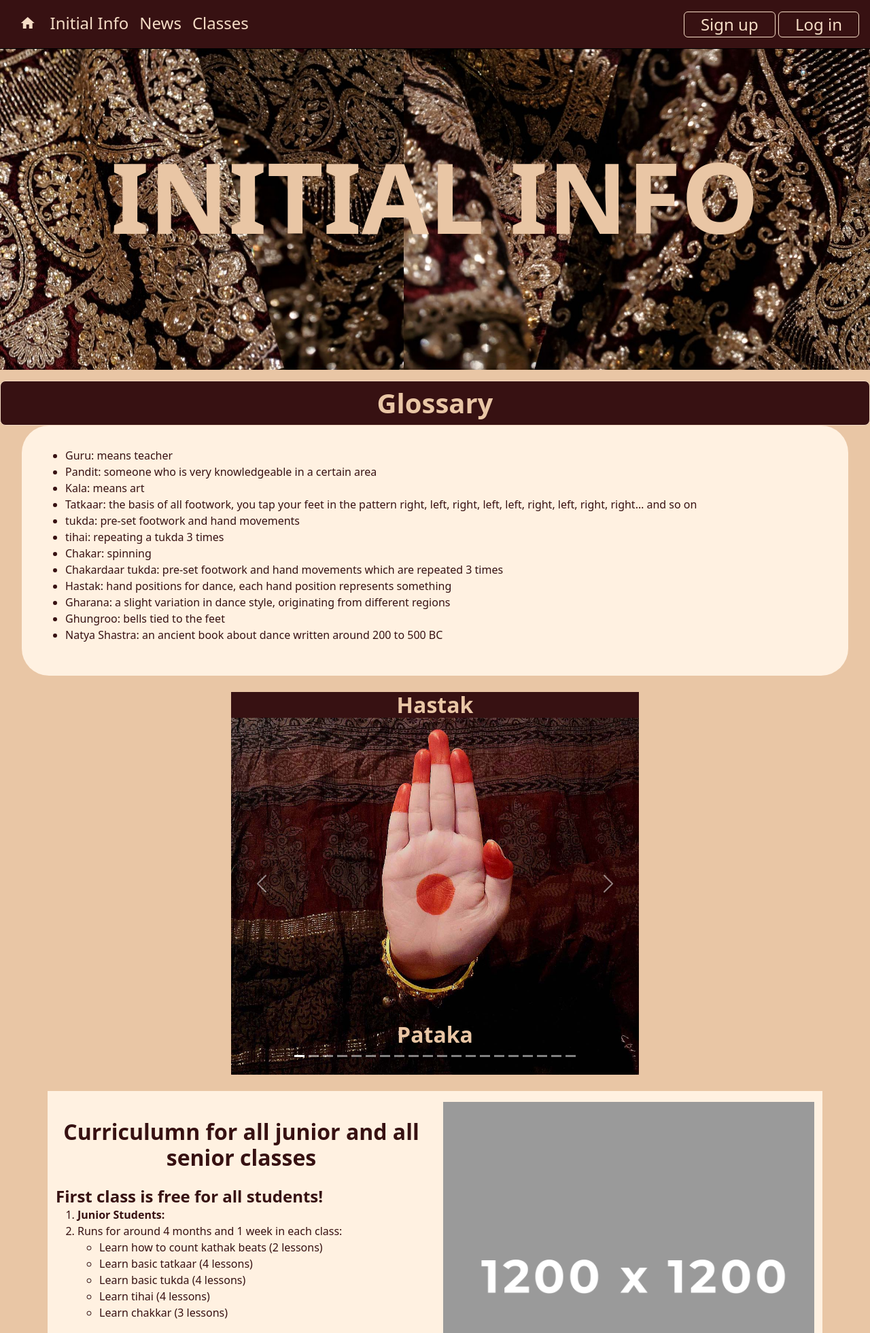
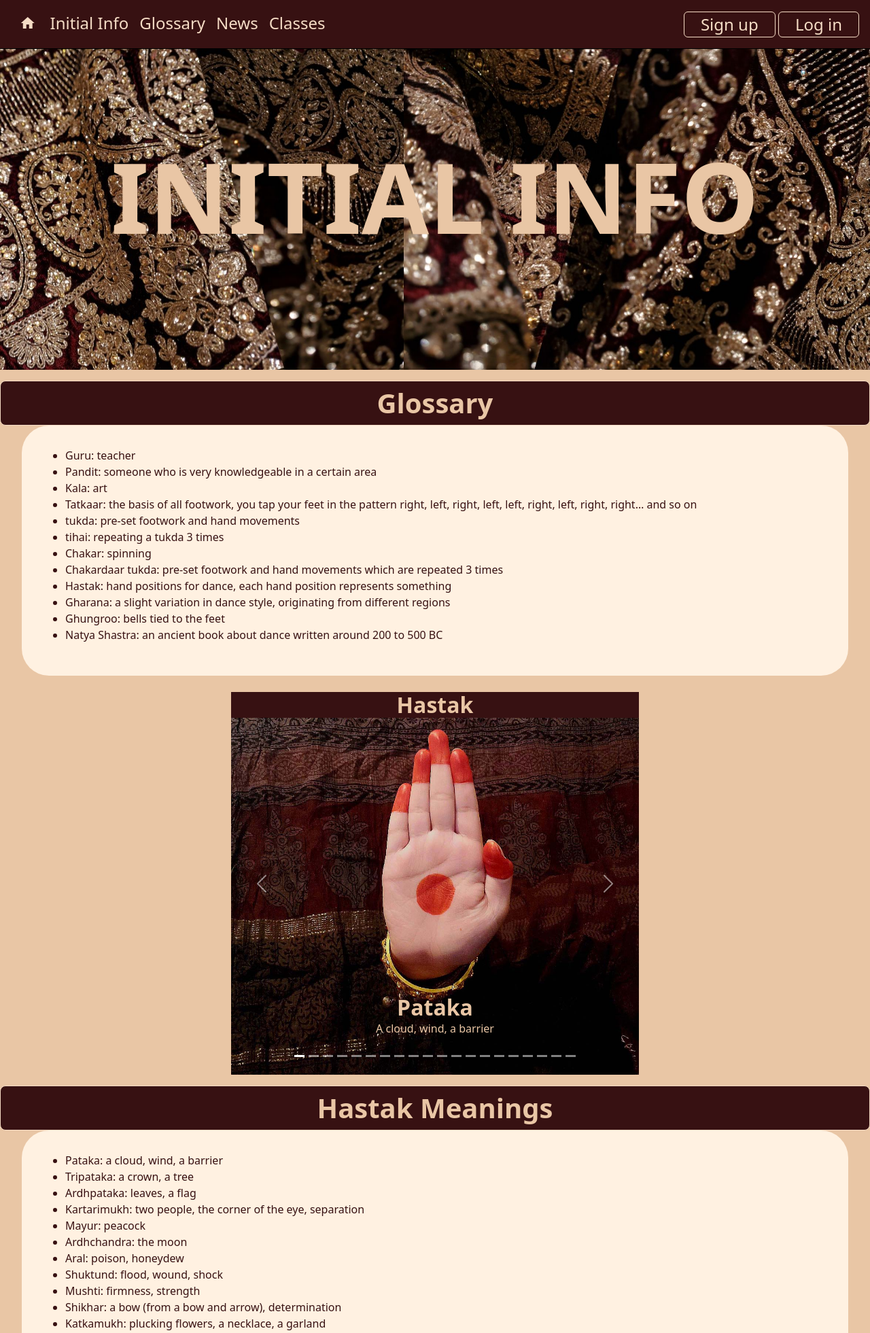
Before and after one commit to 4rush1/KalaDanceProject, a Flask app: page /initialinfo in a window 1280 px wide, after a click on "Glossary". Shown: the top 1961 px of the page at 68% size. Run offline with Flask 3, Linux system fonts and the light colour scheme.

Commit message:
Created a collapse button with meanings for the hastak. Now I am considering to include the meaning as a part of the caption. I also managed to make my glossary table work

```diff
--- a/server.py
+++ b/server.py
@@ -22,8 +22,17 @@ def index():
 
 # INITIAL INFO PAGE
 @app.route('/initialinfo')
-def BeginnerInfo():
+def InitialInfo():
     return render_template("initial_info.html")
+
+@app.route('/glossary')
+def glossary():
+    sql = "select word_id, word, pronunciation, meaning from glossary"
+    values_tuple=()
+    result = run_search_query_tuples(sql, values_tuple, db_path, True)
+    for k in result:
+        print(k['word'])
+    return render_template("glossary.html", glossary=result)
 
 # NEWS PAGE
 @app.route('/news')
--- a/static/StyleSheet.css
+++ b/static/StyleSheet.css
@@ -182,7 +182,7 @@ li{
     margin-top: 1em;
  }
 
-.glossary{
+.collapse-area{
     border: 0px solid blue;
     background-color: var(--almond);
     margin-left: 2em;
--- a/templates/initial_info.html
+++ b/templates/initial_info.html
@@ -25,11 +25,11 @@ INITIAL INFO
 <div class="container-collapse">
     <a class="btn btn-lg btn-outline d-grid py-2" data-bs-toggle="collapse" href="#collapse"><h3 class="special_text">Glossary</h3></a>
        <div id="collapse" class="collapse">
-           <div class="glossary">
+           <div class="collapse-area">
                <ul>
-                   <li>Guru: means teacher </li>
+                   <li>Guru: teacher </li>
                    <li>Pandit: someone who is very knowledgeable in a certain area </li>
-                   <li>Kala: means art </li>
+                   <li>Kala: art </li>
                    <li>Tatkaar: the basis of all footwork, you tap your feet in the
                        pattern right, left, right, left, left, right, left, right, right… and so on
                    <li>tukda: pre-set footwork and hand movements </li>
@@ -78,66 +78,121 @@ INITIAL INFO
                 <img class="img-fluid" src="static/images/hastak1.jpg">
                 <div class="carousel-caption">
                     <h3 class="special_text">Pataka</h3>
+                    <p class="special_text">A cloud, wind, a barrier </p>
                 </div>
             </div>
             <div class="carousel-item">
                 <img class="img-fluid" src="static/images/hastak2.jpg">
                 <div class="carousel-caption">
-                    <h3 class="special_text">Salwaar</h3>
+                    <h3 class="special_text">Tripataka</h3>
                 </div>
             </div>
             <div class="carousel-item">
                 <img class="img-fluid" src="static/images/hastak3.jpg">
                 <div class="carousel-caption">
-                    <h3 class="special_text">Ghungroo</h3>
+                    <h3 class="special_text">Ardhpataka</h3>
                 </div>
             </div>
             <div class="carousel-item">
                 <img class="img-fluid" src="static/images/hastak4.jpg">
                 <div class="carousel-caption">
-                    <h3 class="special_text">Ghungroo</h3>
+                    <h3 class="special_text">Kartarimukh</h3>
                 </div>
             </div>
             <div class="carousel-item">
                 <img class="img-fluid" src="static/images/hastak5.jpg">
                 <div class="carousel-caption">
-                    <h3 class="special_text">Ghungroo</h3>
+                    <h3 class="special_text">Mayur</h3>
                 </div>
             </div>
             <div class="carousel-item">
                 <img class="img-fluid" src="static/images/hastak6.jpg">
                 <div class="carousel-caption">
-                    <h3 class="special_text">Ghungroo</h3>
+                    <h3 class="special_text">Ardhchandra</h3>
                 </div>
             </div>
             <div class="carousel-item">
                 <img class="img-fluid" src="static/images/hastak7.jpg">
                 <div class="carousel-caption">
-                    <h3 class="special_text">Ghungroo</h3>
+                    <h3 class="special_text">Aral</h3>
                 </div>
             </div>
             <div class="carousel-item">
                 <img class="img-fluid" src="static/images/hastak8.jpg">
                 <div class="carousel-caption">
-                    <h3 class="special_text">Ghungroo</h3>
+                    <h3 class="special_text">Shuktund</h3>
                 </div>
             </div>
             <div class="carousel-item">
                 <img class="img-fluid" src="static/images/hastak9.jpg">
                 <div class="carousel-caption">
-                    <h3 class="special_text">Ghungroo</h3>
+                    <h3 class="special_text">Mushti</h3>
                 </div>
             </div>
             <div class="carousel-item">
                 <img class="img-fluid" src="static/images/hastak10.jpg">
                 <div class="carousel-caption">
-                    <h3 class="special_text">Ghungroo</h3>
+                    <h3 class="special_text">Shikhar</h3>
                 </div>
             </div>
             <div class="carousel-item">
                 <img class="img-fluid" src="static/images/hastak11.jpg">
                 <div class="carousel-caption">
-                    <h3 class="special_text">Ghungroo</h3>
+                    <h3 class="special_text">Katkamukh</h3>
+                </div>
+            </div>
+            <div class="carousel-item">
+                <img class="img-fluid" src="static/images/hastak12.jpg">
+                <div class="carousel-caption">
+                    <h3 class="special_text">Soochi</h3>
+                </div>
+            </div>
+            <div class="carousel-item">
+                <img class="img-fluid" src="static/images/hastak13.jpg">
+                <div class="carousel-caption">
+                    <h3 class="special_text">Chandrakala</h3>
+                </div>
+            </div>
+            <div class="carousel-item">
+                <img class="img-fluid" src="static/images/hastak14.jpg">
+                <div class="carousel-caption">
+                    <h3 class="special_text">Sarpsheesh</h3>
+                </div>
+            </div>
+            <div class="carousel-item">
+                <img class="img-fluid" src="static/images/hastak15.jpg">
+                <div class="carousel-caption">
+                    <h3 class="special_text">Mrigasheesh</h3>
+                </div>
+            </div>
+            <div class="carousel-item">
+                <img class="img-fluid" src="static/images/hastak16.jpg">
+                <div class="carousel-caption">
+                    <h3 class="special_text">Sinhamukh</h3>
+                </div>
+            </div>
+            <div class="carousel-item">
+                <img class="img-fluid" src="static/images/hastak17.jpg">
+                <div class="carousel-caption">
+                    <h3 class="special_text">Alpadma</h3>
+                </div>
+            </div>
+            <div class="carousel-item">
+                <img class="img-fluid" src="static/images/hastak18.jpg">
+                <div class="carousel-caption">
+                    <h3 class="special_text">Chatur</h3>
+                </div>
+            </div>
+            <div class="carousel-item">
+                <img class="img-fluid" src="static/images/hastak19.jpg">
+                <div class="carousel-caption">
+                    <h3 class="special_text">Mukul</h3>
+                </div>
+            </div>
+            <div class="carousel-item">
+                <img class="img-fluid" src="static/images/hastak20.jpg">
+                <div class="carousel-caption">
+                    <h3 class="special_text">Hansaasya</h3>
                 </div>
             </div>
         </div>
@@ -149,6 +204,36 @@ INITIAL INFO
             <span class="carousel-control-next-icon"></span>
         </button>
     </div>
+</div>
+
+<div class="container-collapse">
+<a class="btn btn-lg btn-outline d-grid py-2" data-bs-toggle="collapse" href="#collapse"><h3 class="special_text">Hastak Meanings</h3></a>
+   <div id="collapse" class="collapse">
+       <div class="collapse-area">
+           <ul>
+               <li>Pataka: a cloud, wind, a barrier </li>
+               <li>Tripataka: a crown, a tree </li>
+               <li>Ardhpataka: leaves, a flag </li>
+               <li>Kartarimukh: two people, the corner of the eye, separation</li>
+               <li>Mayur: peacock </li>
+               <li>Ardhchandra: the moon</li>
+               <li>Aral: poison, honeydew </li>
+               <li>Shuktund: flood, wound, shock </li>
+               <li>Mushti: firmness, strength </li>
+               <li>Shikhar: a bow (from a bow and arrow), determination </li>
+               <li>Katkamukh: plucking flowers, a necklace, a garland </li>
+               <li>Soochi: god, the world, refusal, a statement </li>
+               <li>Chandrakala: a cresent moon </li>
+               <li>Sarpsheesh: a snake </li>
+               <li>Mrigasheesh: clothes, calling someone </li>
+               <li>Sinhamukh: a rabbit </li>
+               <li>Alpadma: a full-grown flower</li>
+               <li>Chatur: means proof</li>
+               <li>Mukul: lotus flower, food </li>
+               <li>Hansaasya: fire from candles, tying a thread, putting earrings on </li>
+           </ul>
+       </div>
+   </div>
 </div>
 <!-- CLASSES -->
 <br>
@@ -224,7 +309,7 @@ INITIAL INFO
                         </div>
                     </div>
                     <div class="carousel-item">
-                        <img class="img-fluid part-img" src="static/images/placeholder_1200_1200.png">
+                        <img class="img-fluid part-img" src="static/images/ghungroo.jpg">
                         <div class="carousel-caption">
                             <h3>Ghungroo</h3>
                         </div>
--- a/templates/layout.html
+++ b/templates/layout.html
@@ -34,6 +34,9 @@
             </li>
             <li class="nav-item">
                 <a class="nav-link" href="/initialinfo">Initial Info</a>
+            </li>
+            <li class="nav-item">
+                <a class="nav-link" href="/glossary">Glossary</a>
             </li>
             <li class="nav-item">
                 <a class="nav-link" href="/news">News</a>
```
Also changed, not shown: templates/glossary.html (added, +32 -0 lines), data/dance_db.sqlite, static/images/ghungroo.jpg (added).
